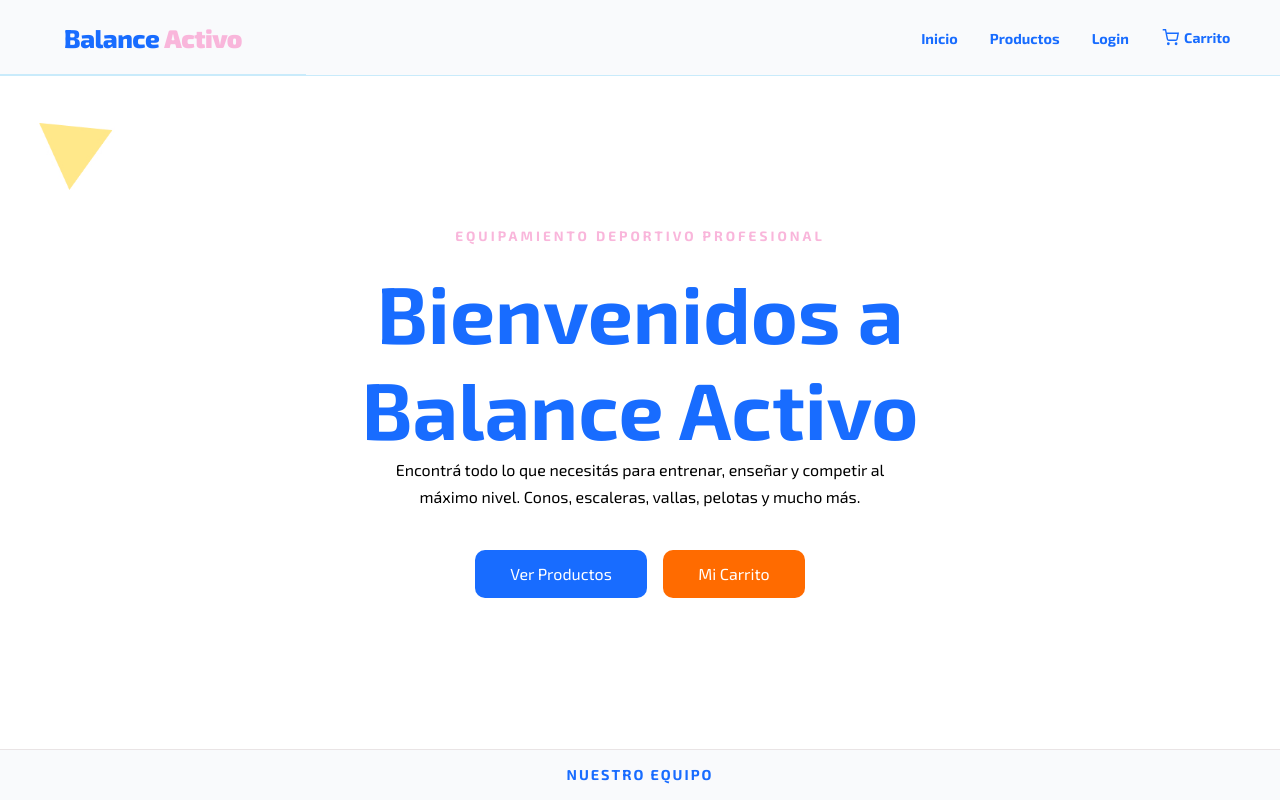
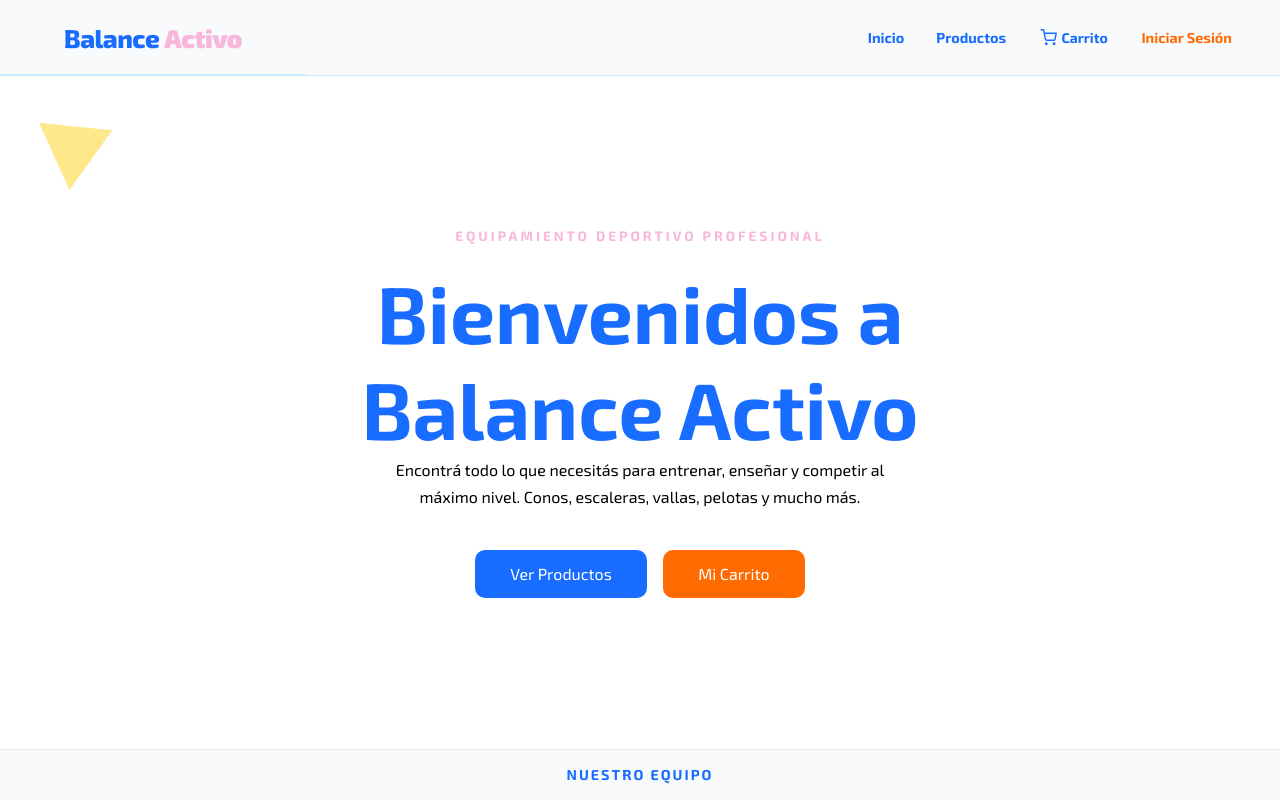
Before and after one commit to micamzz/BalanceActivo, a React (Vite) app: page / in a window 1280 px wide. Shown: the top 800 px of the page. Built offline with nearby package versions, Linux system fonts and the light colour scheme; no server answers.

Commit message:
Modificaciones en las navegaciones del header

```diff
--- a/src/App.jsx
+++ b/src/App.jsx
@@ -7,8 +7,11 @@ import CarritoPage from './pages/CarritoPage.jsx'
 import { CartProvider } from './context/CartContext.jsx'
 import { AuthProvider } from './context/AuthContext.jsx'
 import Gestion from './components/GestionProductos/GestionProductos.jsx'
+import GestionCupones from './components/GestionCupones/GestionCupones.jsx'
 import Login from './components/Login/Login.jsx'
 import Registro from './components/Registro/Registro.jsx'
+import ProtectedRoute from './components/ProtectedRoute/ProtectedRoute.jsx'
+import NoAutorizado from './components/NoAutorizado/NoAutorizado.jsx'
 
 function App() {
   return (
@@ -20,9 +23,25 @@ function App() {
             <Route path="/productos" element={<ProductosPage />} />
             <Route path="/producto/:id" element={<ItemDetalle />} />
             <Route path="/carrito" element={<CarritoPage />} />
-            <Route path="/gestion" element={<Gestion />} />
+            <Route
+              path="/gestion"
+              element={
+                <ProtectedRoute rolesPermitidos={['admin']}>
+                  <Gestion />
+                </ProtectedRoute>
+              }
+            />
+            <Route
+              path="/cupones"
+              element={
+                <ProtectedRoute rolesPermitidos={['admin']}>
+                  <GestionCupones />
+                </ProtectedRoute>
+              }
+            />
             <Route path="/login" element={<Login />} />
             <Route path="/registro" element={<Registro />} />
+            <Route path="/no-autorizado" element={<NoAutorizado />} />
           </Routes>
         </Layout>
       </CartProvider>
--- a/src/components/layout/nav/Nav.jsx
+++ b/src/components/layout/nav/Nav.jsx
@@ -46,29 +46,21 @@ const Nav = () => {
           </li>
         )}
 
-        {user ? (
-          <>
-            <li className={styles.navLink}>¡Hola, {user.email}!</li>
-            <li>
-              <button onClick={logout} className={styles.btnLogout}>
-                Cerrar Sesión
-              </button>
-            </li>
-          </>
-        ) : (
+        {user && user.rol === 'admin' && (
           <li>
             <NavLink
-              to="/login"
+              to="/cupones"
               className={({ isActive }) =>
                 isActive ? `${styles.navLink} ${styles.navLinkActive}` : styles.navLink
               }
             >
-              Login
+              Cupones
             </NavLink>
           </li>
         )}
-      </ul>
 
+        {(!user || user.rol !== 'admin') && (
+          <li>
             <Link to="/carrito" className={styles.cartBtn} aria-label="Ver carrito">
               <svg
                 className={styles.cartIcon}
@@ -88,6 +80,30 @@ const Nav = () => {
                 <span className={styles.badge}>{totalItems}</span>
               )}
             </Link>
+          </li>
+        )}
+
+        {user ? (
+          <li>
+            <button onClick={logout} className={styles.btnLogout}>
+              Cerrar Sesión
+            </button>
+          </li>
+        ) : (
+          <li>
+            <NavLink
+              to="/login"
+              className={({ isActive }) =>
+                isActive
+                  ? `${styles.navLink} ${styles.navLinkNaranja} ${styles.navLinkActive}`
+                  : `${styles.navLink} ${styles.navLinkNaranja}`
+              }
+            >
+              Iniciar Sesión
+            </NavLink>
+          </li>
+        )}
+      </ul>
     </nav>
   );
 };
--- a/src/components/layout/nav/Nav.module.css
+++ b/src/components/layout/nav/Nav.module.css
@@ -7,19 +7,36 @@
 .navLinks {
   list-style: none;
   display: flex;
+  align-items: center;
+  margin: 0;
+  padding: 0;
 }
 
 .navLink {
+  display: flex;
+  align-items: center;
   color:#186CFF;
   text-decoration: none;
   font-size: 0.9rem;
   font-weight: 700;
   padding: 0.45rem 1rem;
+  border-top: 2px solid transparent;
+  border-bottom: 2px solid transparent;
+  box-sizing: border-box;
 }
 
 .navLink:hover , .cartBtn:hover {
     border-bottom: 2px solid #186CFF;
    border-top: 2px solid #186CFF;
+}
+
+.navLinkNaranja {
+  color: #FF6B00 !important;
+}
+
+.navLinkNaranja:hover {
+  border-bottom: 2px solid #FF6B00 !important;
+  border-top: 2px solid #FF6B00 !important;
 }
 
 
@@ -33,6 +50,9 @@
   font-size: 0.88rem;
   font-weight: 700;
   padding: 0.45rem 1.1rem;
+  border-top: 2px solid transparent;
+  border-bottom: 2px solid transparent;
+  box-sizing: border-box;
 
 }
 
@@ -44,19 +64,25 @@
 
 /* LOGOUT */
 .btnLogout {
+  display: flex;
+  align-items: center;
   background: transparent;
   border: none;
+  border-top: 2px solid transparent;
+  border-bottom: 2px solid transparent;
+  box-sizing: border-box;
   color: #186CFF;
   font-size: 0.9rem;
   font-weight: 700;
   padding: 0.45rem 1rem;
   cursor: pointer;
   font-family: inherit;
+  line-height: normal;
 }
 
 .btnLogout:hover {
   border-bottom: 2px solid #186CFF;
-  border-top: 2px solid transparent;
+  border-top: 2px solid #186CFF;
 }
 
 /* Responsive */
@@ -77,8 +103,8 @@
 
 
 .badge {
-  background: #FF6B00;
-  color: #fff;
+  background:  #F9B6DB;
+  color: #000000;
   font-size: 0.65rem;
   font-weight: 900;
   min-width: 18px;
```
Lines whose indentation alone changed are shown as unchanged.
